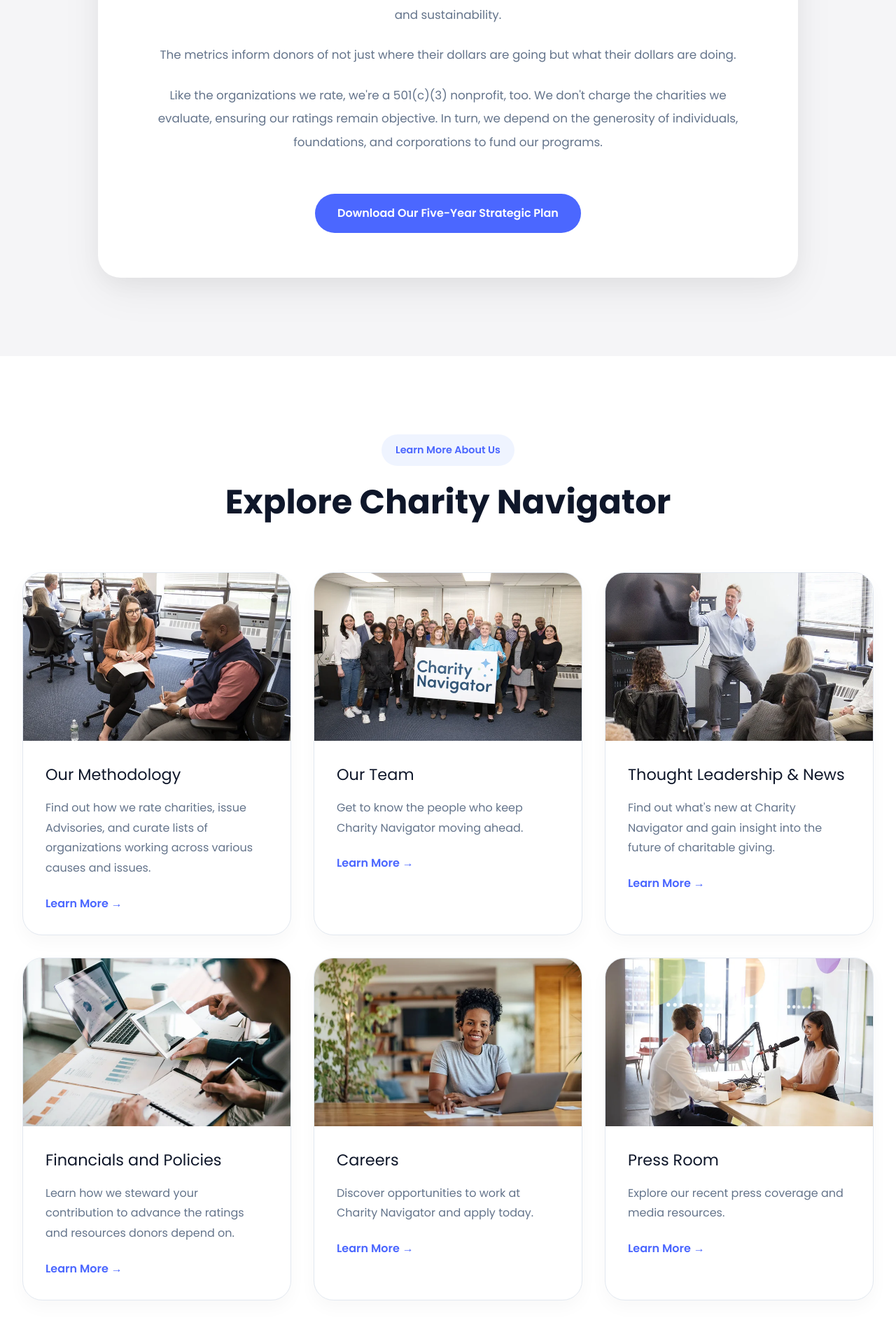
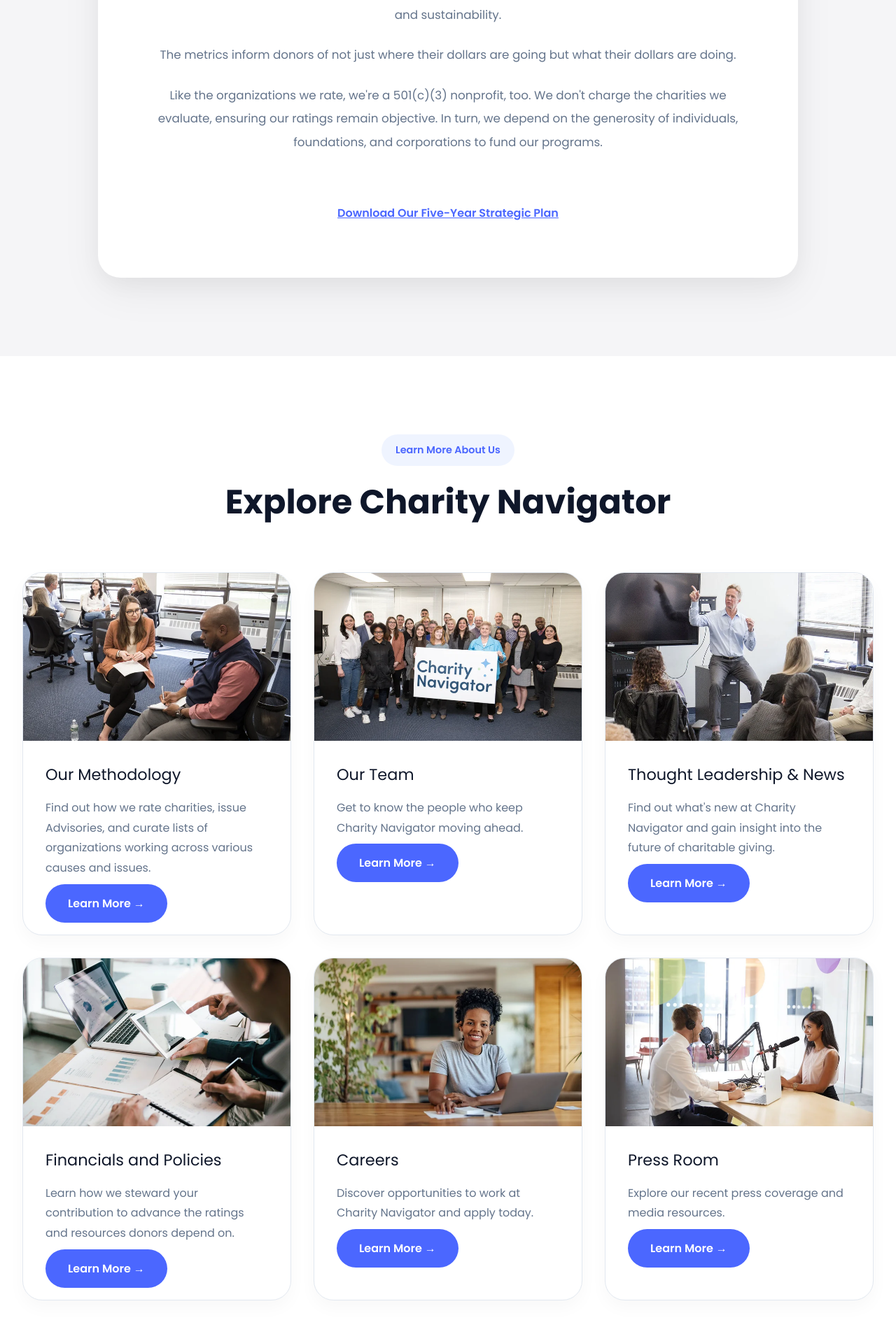
Before and after one commit to Hisaw304/charitynavigator, a React (Vite) app: page /about in a window 1280 px wide. Shown: the part 1815-3712 px from the top of the page at 70% size. Built offline with nearby package versions, Linux system fonts and the light colour scheme.

Commit message:
slider arrow fixed

```diff
--- a/src/assets/style.css
+++ b/src/assets/style.css
@@ -2834,27 +2834,18 @@
 
 .cn-mission-btn {
   margin-top: 2rem;
-
+  text-decoration: underline;
   border: none;
-
-  background: var(--CN-secondary);
-  color: white;
-
+  color: var(--CN-secondary);
   padding: 1rem 2rem;
-
   border-radius: 999px;
-
   font-size: 1rem;
   font-weight: 600;
-
   cursor: pointer;
-
   transition: 0.3s ease;
 }
 
 .cn-mission-btn:hover {
-  background: var(--CN-hover);
-
   transform: translateY(-3px);
 }
 
@@ -4132,12 +4123,12 @@
   transform: translateY(-50%) scale(1.08);
 }
 
-.cn-left {
-  left: 25px;
-}
-
-.cn-right {
-  right: 25px;
+.cn-prev {
+  left: -28px;
+}
+
+.cn-next {
+  right: -28px;
 }
 
 /* ========================================
--- a/src/components/AboutSection.jsx
+++ b/src/components/AboutSection.jsx
@@ -47,7 +47,9 @@
             power our unbiased ratings so that you can give with confidence.
           </p>
 
-          <button className="cn-about-btn">Learn More About Us</button>
+          <a href="/about" className="cn-about-btn">
+            Learn More About Us
+          </a>
         </motion.div>
       </div>
     </section>
--- a/src/components/Causes.jsx
+++ b/src/components/Causes.jsx
@@ -43,7 +43,7 @@
             <h2 className="cn-causes-title">Discover Charities</h2>
           </div>
 
-          <button className="cn-causes-view-btn">View All</button>
+          <a className="cn-causes-view-btn">View All</a>
         </div>
 
         {/* ================= CARDS ================= */}
@@ -73,7 +73,9 @@
 
                 <p className="cn-cause-description">{cause.description}</p>
 
-                <button className="cn-cause-btn">Learn More</button>
+                <a href="/about" className="cn-cause-btn">
+                  Learn More
+                </a>
               </div>
             </motion.div>
           ))}
--- a/src/components/CausewayFunds.jsx
+++ b/src/components/CausewayFunds.jsx
@@ -40,7 +40,9 @@
             <h2 className="cn-funds-title">Causeway Funds</h2>
           </div>
 
-          <button className="cn-funds-view-btn">View All</button>
+          <a href="/about" className="cn-funds-view-btn">
+            View All
+          </a>
         </div>
 
         <div className="cn-funds-grid">
--- a/src/pages/AboutPage.jsx
+++ b/src/pages/AboutPage.jsx
@@ -5,7 +5,7 @@
 import { motion } from "framer-motion";
 import { useState } from "react";
 import { Plus, Minus } from "lucide-react";
-
+import { Link } from "react-router-dom";
 import methodologyImg from "../assets/methodology.jpg";
 import teamImg from "../assets/team.jpg";
 import leadershipImg from "../assets/leadership.jpg";
@@ -148,7 +148,6 @@
 
           <div className="cn-about-links-grid">
             {/* CARD 1 */}
-
             <div className="cn-about-card">
               <img src={methodologyImg} alt="Methodology" />
 
@@ -161,12 +160,13 @@
                   issues.
                 </p>
 
-                <button>Learn More →</button>
+                <Link to="/contact" className="cn-about-btn">
+                  Learn More →
+                </Link>
               </div>
             </div>
 
             {/* CARD 2 */}
-
             <div className="cn-about-card">
               <img src={teamImg} alt="Our Team" />
 
@@ -178,12 +178,13 @@
                   ahead.
                 </p>
 
-                <button>Learn More →</button>
+                <Link to="/contact" className="cn-about-btn">
+                  Learn More →
+                </Link>
               </div>
             </div>
 
             {/* CARD 3 */}
-
             <div className="cn-about-card">
               <img src={leadershipImg} alt="Thought Leadership" />
 
@@ -195,12 +196,13 @@
                   the future of charitable giving.
                 </p>
 
-                <button>Learn More →</button>
+                <Link to="/contact" className="cn-about-btn">
+                  Learn More →
+                </Link>
               </div>
             </div>
 
             {/* CARD 4 */}
-
             <div className="cn-about-card">
               <img src={financialsImg} alt="Financials" />
 
@@ -212,12 +214,13 @@
                   and resources donors depend on.
                 </p>
 
-                <button>Learn More →</button>
+                <Link to="/contact" className="cn-about-btn">
+                  Learn More →
+                </Link>
               </div>
             </div>
 
             {/* CARD 5 */}
-
             <div className="cn-about-card">
               <img src={careersImg} alt="Careers" />
 
@@ -229,12 +232,13 @@
                   today.
                 </p>
 
-                <button>Learn More →</button>
+                <Link to="/contact" className="cn-about-btn">
+                  Learn More →
+                </Link>
               </div>
             </div>
 
             {/* CARD 6 */}
-
             <div className="cn-about-card">
               <img src={pressImg} alt="Press Room" />
 
@@ -243,7 +247,9 @@
 
                 <p>Explore our recent press coverage and media resources.</p>
 
-                <button>Learn More →</button>
+                <Link to="/contact" className="cn-about-btn">
+                  Learn More →
+                </Link>
               </div>
             </div>
           </div>
```
